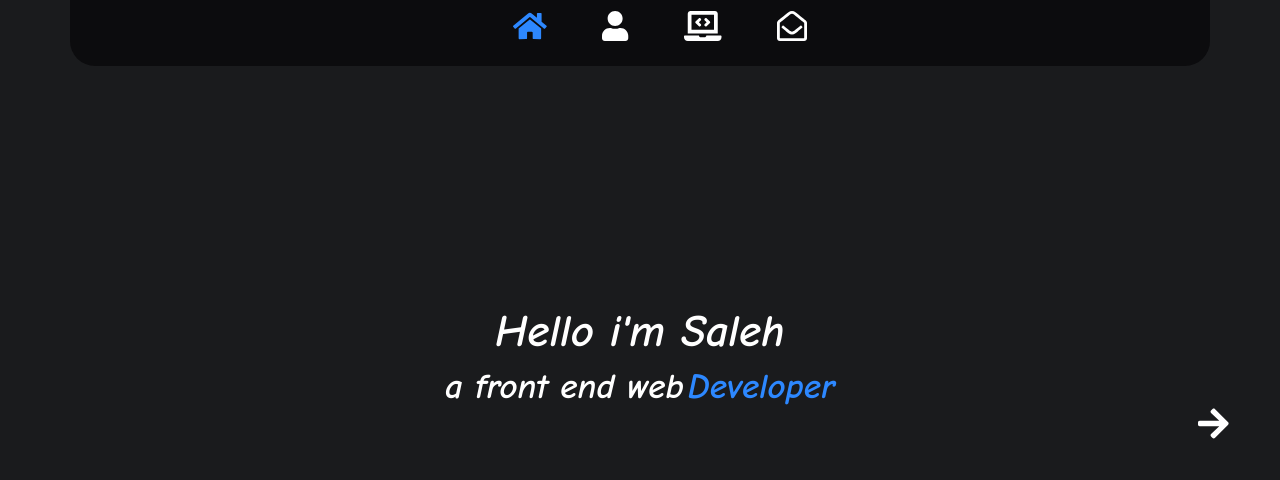
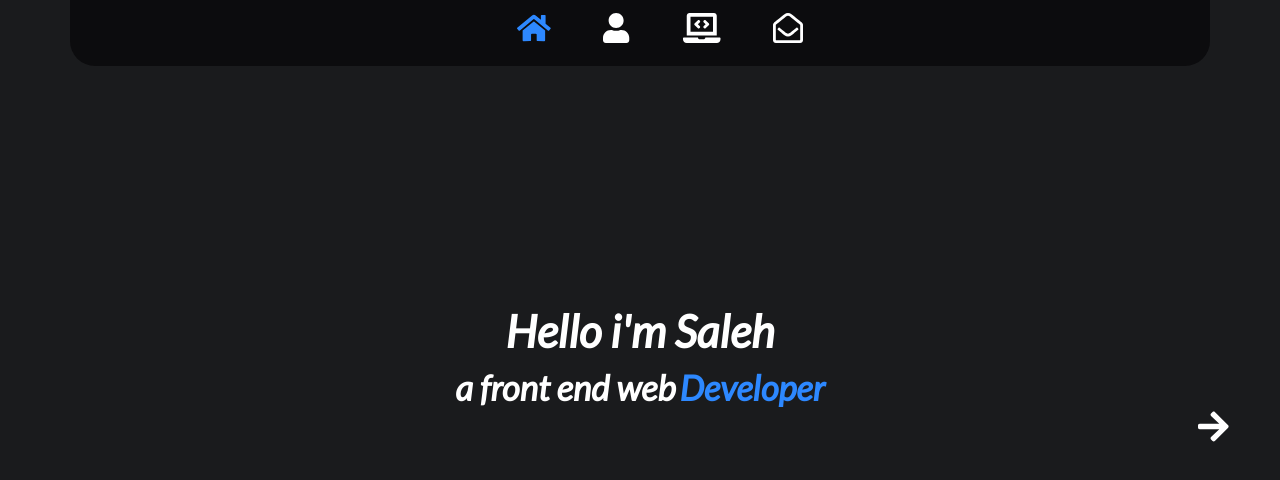
Before and after one commit to saleh9810/Saleh-Portfolio, a React (Create React App) app: page / in a window 1280 px wide. Shown: the top 480 px of the page. Built offline with nearby package versions, Linux system fonts and the light colour scheme.

Commit message:
chenged the fonts

```diff
--- a/src/App.css
+++ b/src/App.css
@@ -1,7 +1,8 @@
-@import url('https://fonts.googleapis.com/css2?family=Comic+Neue:ital,wght@1,700&display=swap');
+@import url('https://fonts.googleapis.com/css2?family=Lato:ital,wght@1,300;1,400&display=swap');
+
 body {
     background-color: rgb(26,27,29);
-    font-family: 'Comic Neue', cursive;
+    font-family: 'Lato', sans-serif;
 }
 .padding-0 {
    padding-right: 0;
```
